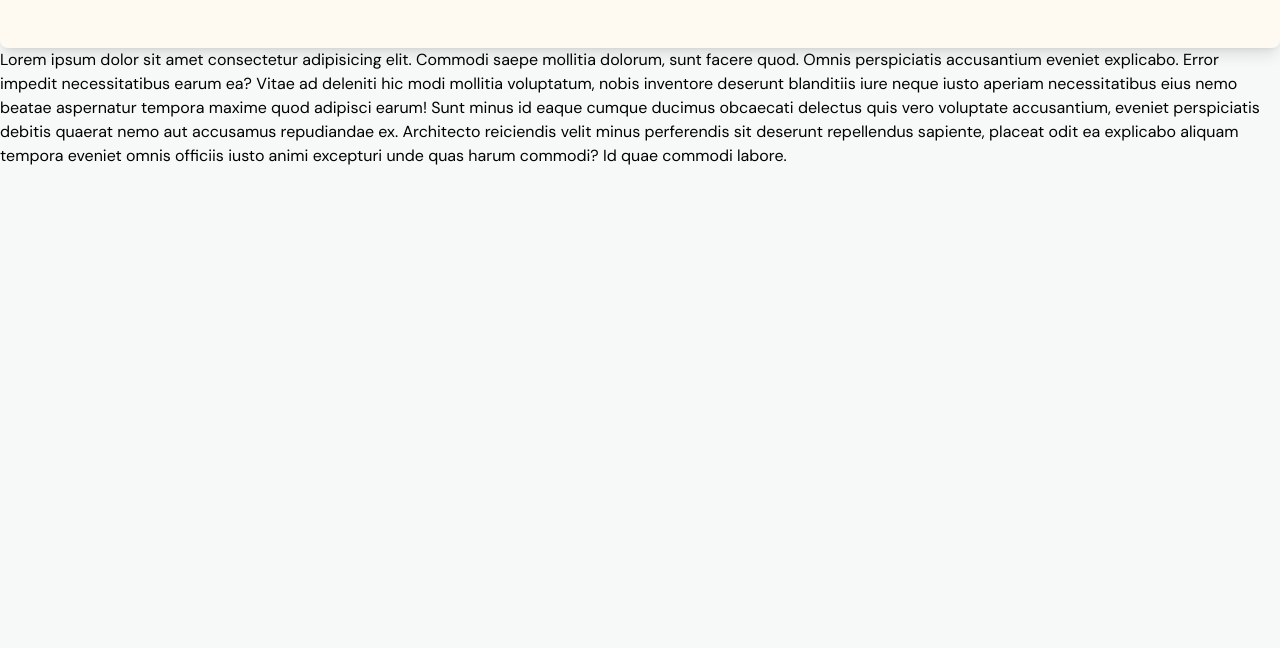
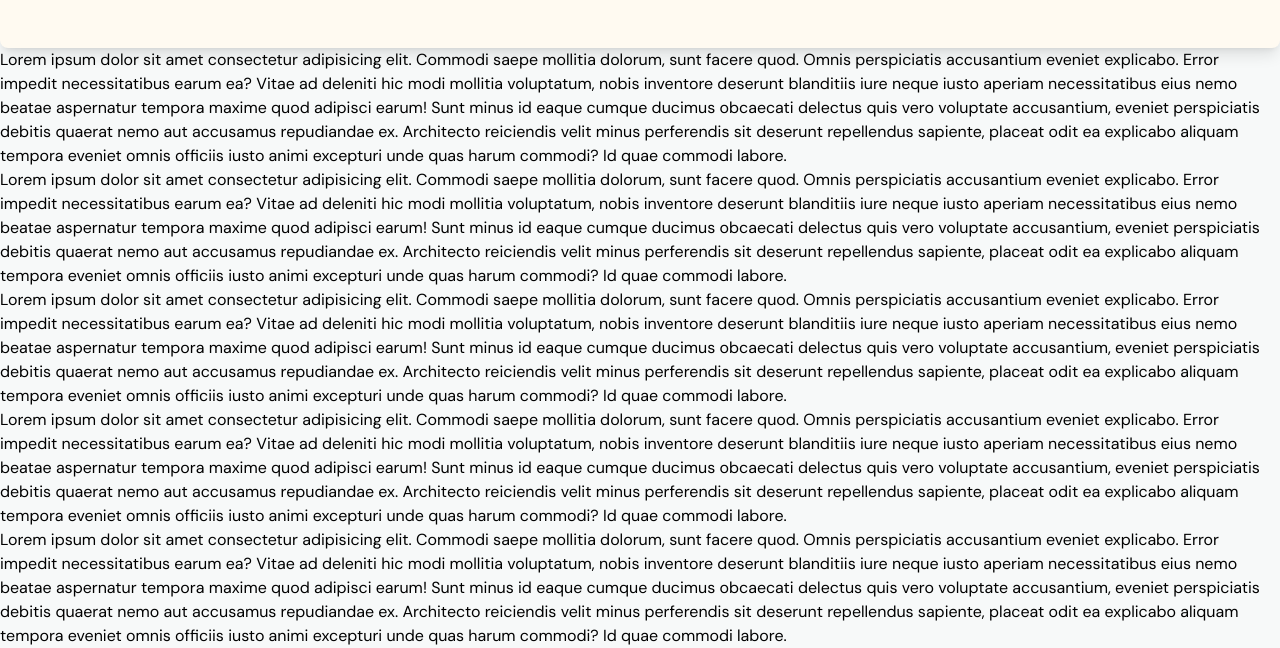
Before and after one commit to bijoysahadev/Doctor-Care, a plain HTML site: page index.html in a window 1280 px wide. Shown: the part 750-1398 px from the top of the page. Before the commit the page ends 918 px from the top, so only its background shows below. Drawn offline with nearby package versions, Linux system fonts and the light colour scheme.

Commit message:
fix changees

```diff
--- a/index.html
+++ b/index.html
@@ -112,6 +112,10 @@
        <!-- service section starts -->
 
 <section><p>Lorem ipsum dolor sit amet consectetur adipisicing elit. Commodi saepe mollitia dolorum, sunt facere quod. Omnis perspiciatis accusantium eveniet explicabo. Error impedit necessitatibus earum ea? Vitae ad deleniti hic modi mollitia voluptatum, nobis inventore deserunt blanditiis iure neque iusto aperiam necessitatibus eius nemo beatae aspernatur tempora maxime quod adipisci earum! Sunt minus id eaque cumque ducimus obcaecati delectus quis vero voluptate accusantium, eveniet perspiciatis debitis quaerat nemo aut accusamus repudiandae ex. Architecto reiciendis velit minus perferendis sit deserunt repellendus sapiente, placeat odit ea explicabo aliquam tempora eveniet omnis officiis iusto animi excepturi unde quas harum commodi? Id quae commodi labore.</p></section>
+<section><p>Lorem ipsum dolor sit amet consectetur adipisicing elit. Commodi saepe mollitia dolorum, sunt facere quod. Omnis perspiciatis accusantium eveniet explicabo. Error impedit necessitatibus earum ea? Vitae ad deleniti hic modi mollitia voluptatum, nobis inventore deserunt blanditiis iure neque iusto aperiam necessitatibus eius nemo beatae aspernatur tempora maxime quod adipisci earum! Sunt minus id eaque cumque ducimus obcaecati delectus quis vero voluptate accusantium, eveniet perspiciatis debitis quaerat nemo aut accusamus repudiandae ex. Architecto reiciendis velit minus perferendis sit deserunt repellendus sapiente, placeat odit ea explicabo aliquam tempora eveniet omnis officiis iusto animi excepturi unde quas harum commodi? Id quae commodi labore.</p></section>
+<section><p>Lorem ipsum dolor sit amet consectetur adipisicing elit. Commodi saepe mollitia dolorum, sunt facere quod. Omnis perspiciatis accusantium eveniet explicabo. Error impedit necessitatibus earum ea? Vitae ad deleniti hic modi mollitia voluptatum, nobis inventore deserunt blanditiis iure neque iusto aperiam necessitatibus eius nemo beatae aspernatur tempora maxime quod adipisci earum! Sunt minus id eaque cumque ducimus obcaecati delectus quis vero voluptate accusantium, eveniet perspiciatis debitis quaerat nemo aut accusamus repudiandae ex. Architecto reiciendis velit minus perferendis sit deserunt repellendus sapiente, placeat odit ea explicabo aliquam tempora eveniet omnis officiis iusto animi excepturi unde quas harum commodi? Id quae commodi labore.</p></section>
+<section><p>Lorem ipsum dolor sit amet consectetur adipisicing elit. Commodi saepe mollitia dolorum, sunt facere quod. Omnis perspiciatis accusantium eveniet explicabo. Error impedit necessitatibus earum ea? Vitae ad deleniti hic modi mollitia voluptatum, nobis inventore deserunt blanditiis iure neque iusto aperiam necessitatibus eius nemo beatae aspernatur tempora maxime quod adipisci earum! Sunt minus id eaque cumque ducimus obcaecati delectus quis vero voluptate accusantium, eveniet perspiciatis debitis quaerat nemo aut accusamus repudiandae ex. Architecto reiciendis velit minus perferendis sit deserunt repellendus sapiente, placeat odit ea explicabo aliquam tempora eveniet omnis officiis iusto animi excepturi unde quas harum commodi? Id quae commodi labore.</p></section>
+<section><p>Lorem ipsum dolor sit amet consectetur adipisicing elit. Commodi saepe mollitia dolorum, sunt facere quod. Omnis perspiciatis accusantium eveniet explicabo. Error impedit necessitatibus earum ea? Vitae ad deleniti hic modi mollitia voluptatum, nobis inventore deserunt blanditiis iure neque iusto aperiam necessitatibus eius nemo beatae aspernatur tempora maxime quod adipisci earum! Sunt minus id eaque cumque ducimus obcaecati delectus quis vero voluptate accusantium, eveniet perspiciatis debitis quaerat nemo aut accusamus repudiandae ex. Architecto reiciendis velit minus perferendis sit deserunt repellendus sapiente, placeat odit ea explicabo aliquam tempora eveniet omnis officiis iusto animi excepturi unde quas harum commodi? Id quae commodi labore.</p></section>
 
        <!-- service section ends -->
 </body>
```
